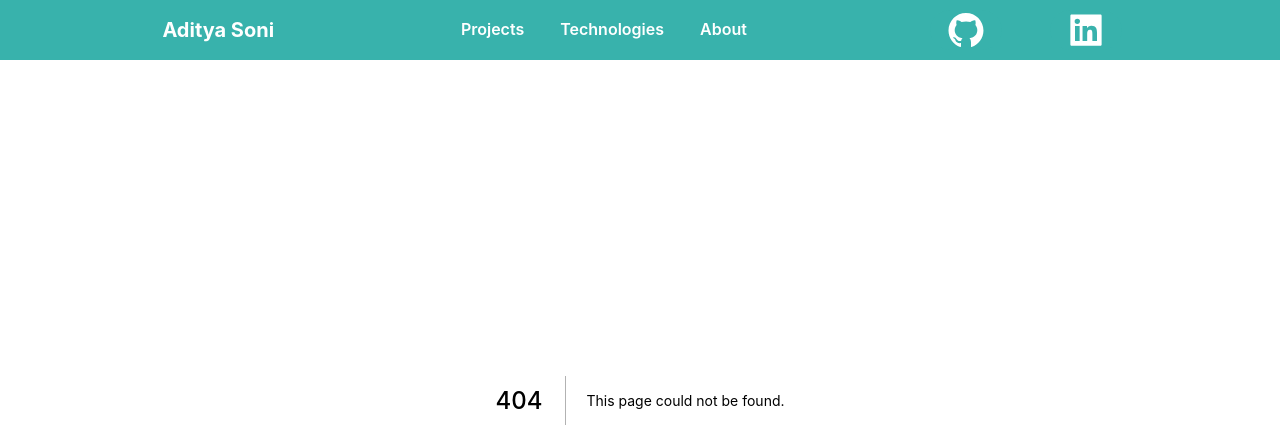
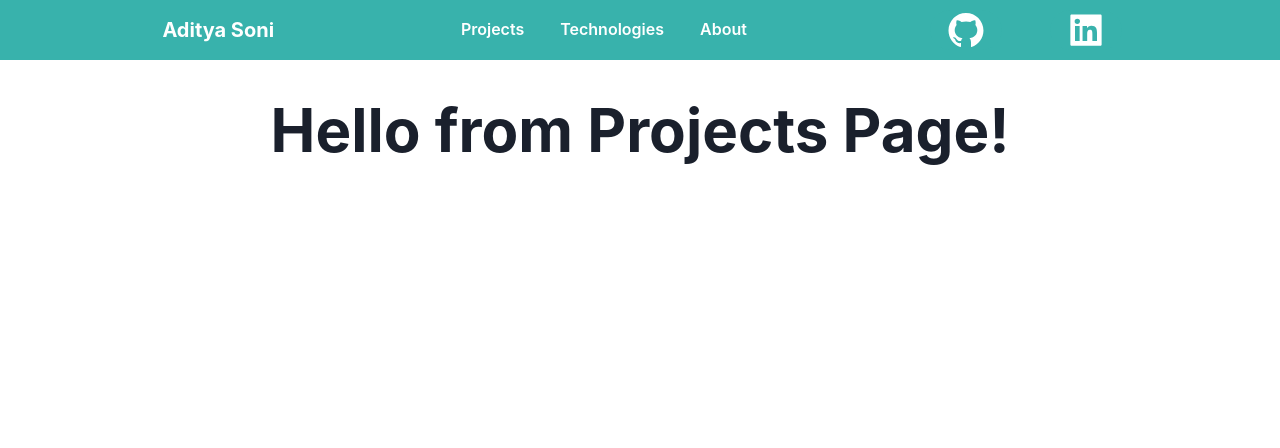
Before and after one commit to adityson/portfolio-website, a Next.js app: page /projects in a window 1280 px wide. Before the commit this address had no page. Shown: the top 448 px of the page. Built offline with nearby package versions, Linux system fonts and the light colour scheme.

Commit message:
corrected typo and started projects page

```diff
--- a/pages/index.tsx
+++ b/pages/index.tsx
@@ -17,7 +17,7 @@ export default function Home() {
           <Text fontSize='lg' maxW='650px'>
             Welcome to my website! Finally decided to make one about myself.
             I plan to regularly maintain the domain and add updates to the sections
-            as I venture in the world of Software Development.
+            as I venture into the world of Software Development.
           </Text>
         </Flex>
       </Flex>
--- /dev/null
+++ b/pages/projects.tsx
@@ -0,0 +1,12 @@
+import React from 'react'
+import { Flex, Heading } from '@chakra-ui/react';
+
+const projects = () => {
+    return (
+        <Flex>
+            <Heading as='h3' size='3xl' marginTop='100px' textAlign='center' width='100%'> Hello from Projects Page! </Heading>
+        </Flex>
+    )
+}
+
+export default projects;
```
